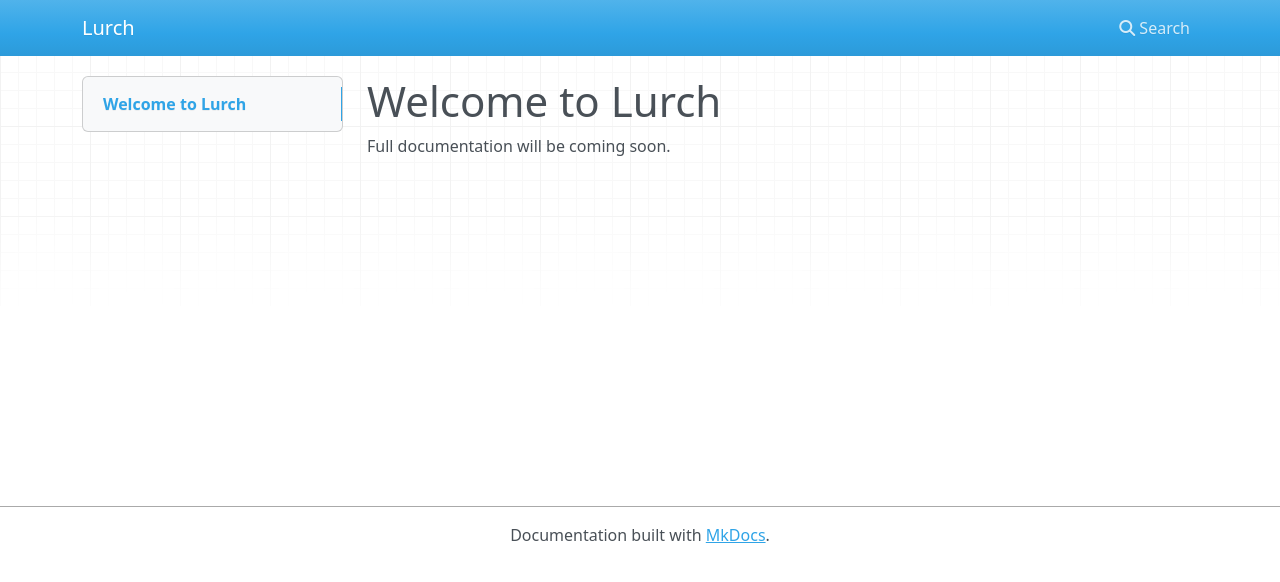
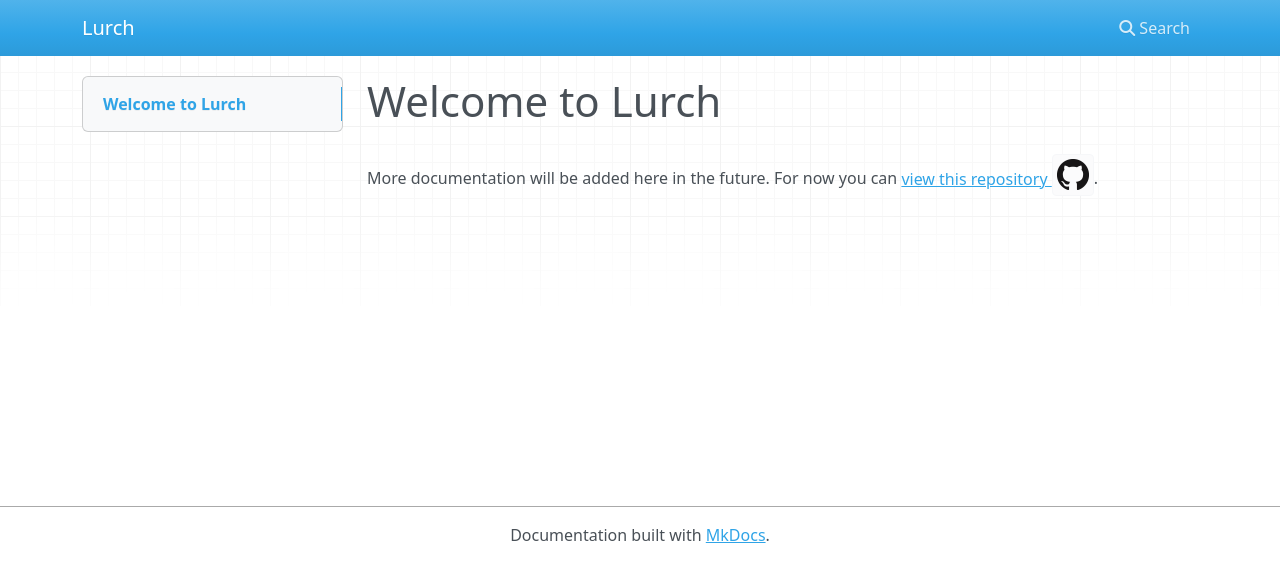
Before and after one commit to lurchmath/lurch-desktop-deprecated, an MkDocs documentation site: the page built from docs/index.md, in a window 1280 px wide. Shown: the top 582 px of the page. Built offline with MkDocs 1.6.1, drawn with Linux system fonts in a browser that asks for light colours; nearby versions of some CDN libraries.

Commit message:
Adding link to the repo.

```diff
--- a/docs/index.md
+++ b/docs/index.md
@@ -1,3 +1,3 @@
 # Welcome to Lurch
 
-Full documentation will be coming soon.
+More documentation will be added here in the future. For now you can [view this repository ![github](img/GitHub-Mark-32px.png)](https://github.com/lurchmath/lurch).
```
Also changed, not shown: docs/img/GitHub-Mark-32px.png (added), site/img/GitHub-Mark-32px.png (added), site/index.html, site/mkdocs/search_index.json.
